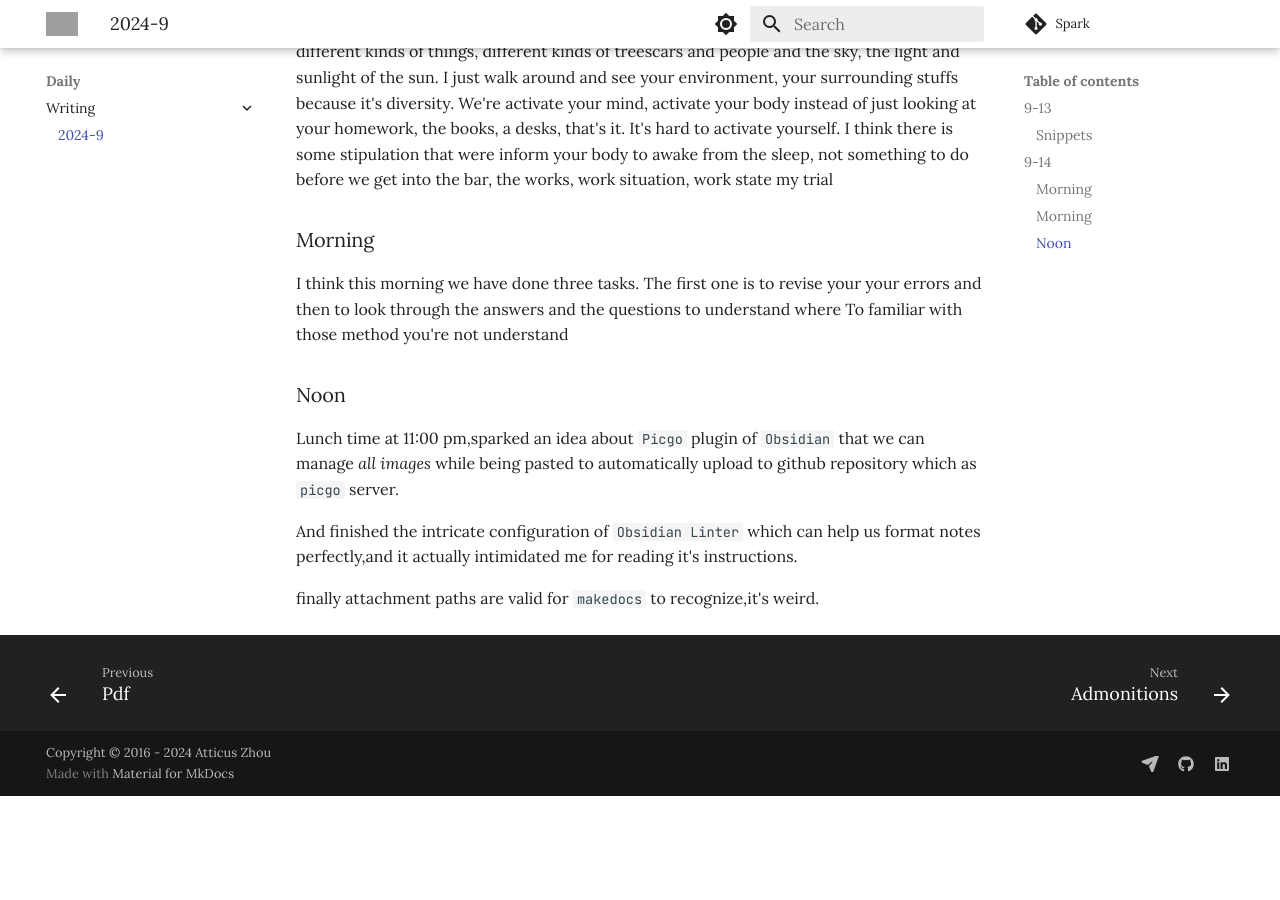
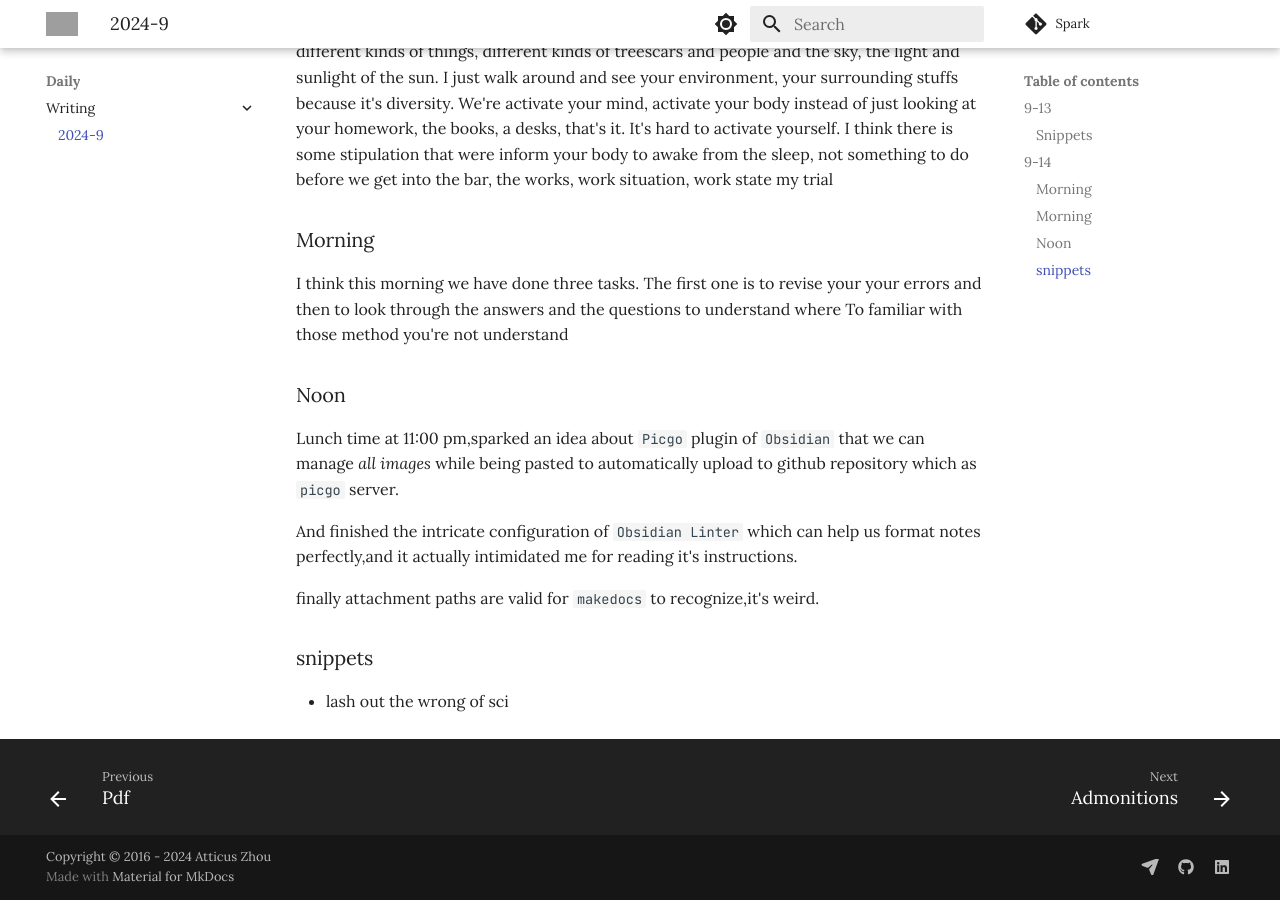
Before and after one commit to Atticuszz/Spark, an MkDocs documentation site: the page built from docs/Daily/writing/2024-9.md, in a window 1280 px wide and 900 px high, scrolled down 1391 px. Built offline with MkDocs 1.6.1 and Material for MkDocs 9.7.7, drawn with Linux system fonts in a browser that asks for light colours; comment, search, counter and statistics services are not loaded; before the commit the page ends 2187 px from its top, so only the background shows below that; grey boxes are pictures that could not be loaded.

Commit message:
2024-09-14 18:57:36: o
Affected files:
.obsidian/workspace-mobile.json
docs/Daily/writing/2024-9.md

```diff
--- a/docs/Daily/writing/2024-9.md
+++ b/docs/Daily/writing/2024-9.md
@@ -32,3 +32,7 @@ And finished the intricate configuration of `Obsidian Linter` which can help us
  format notes perfectly,and it actually intimidated me for reading it's instructions.
 
 finally attachment paths are valid for `makedocs` to recognize,it's weird.
+
+
+### snippets
+- lash out the wrong of sci
```
Also changed, not shown: 1 other file.
